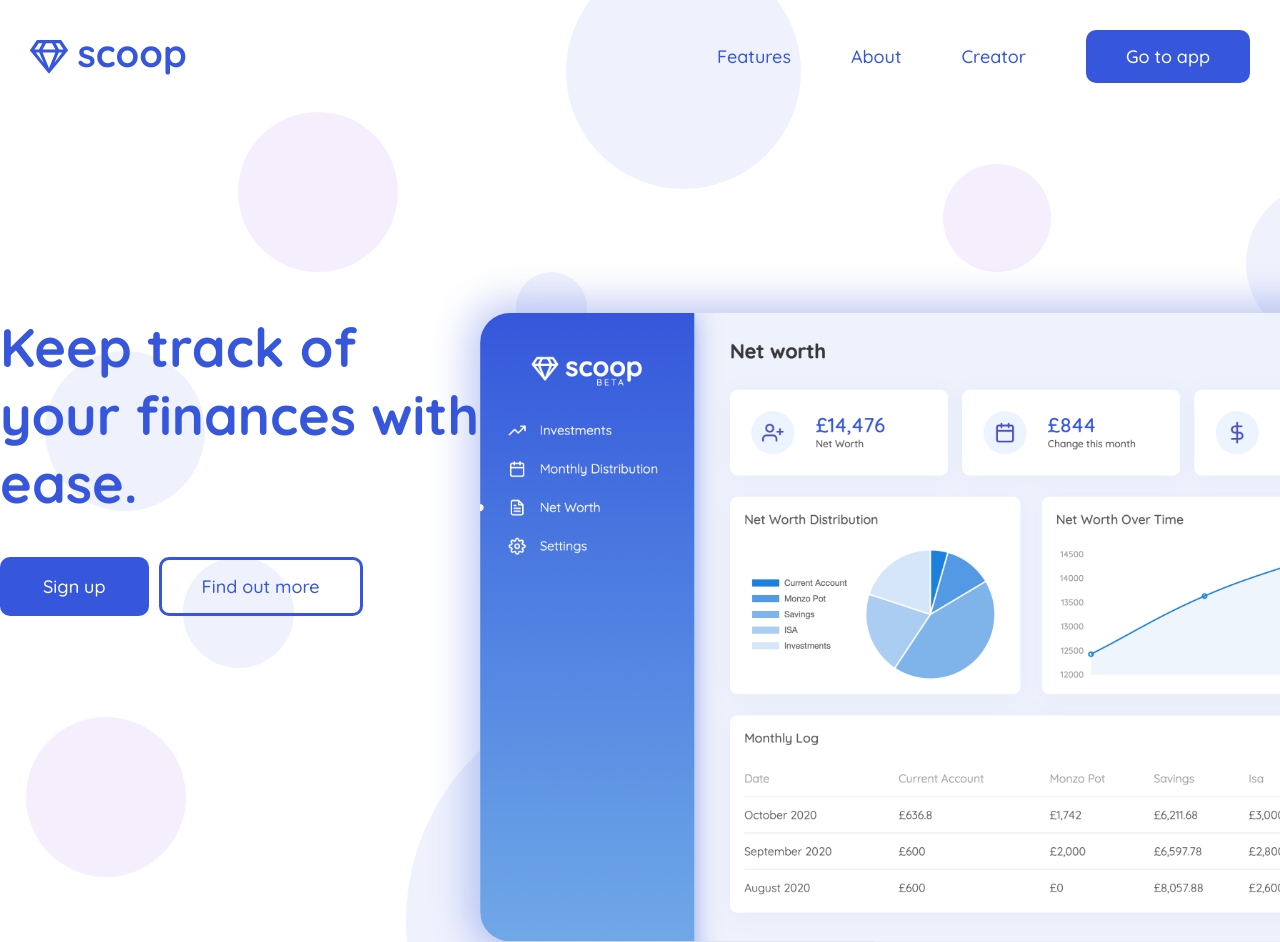
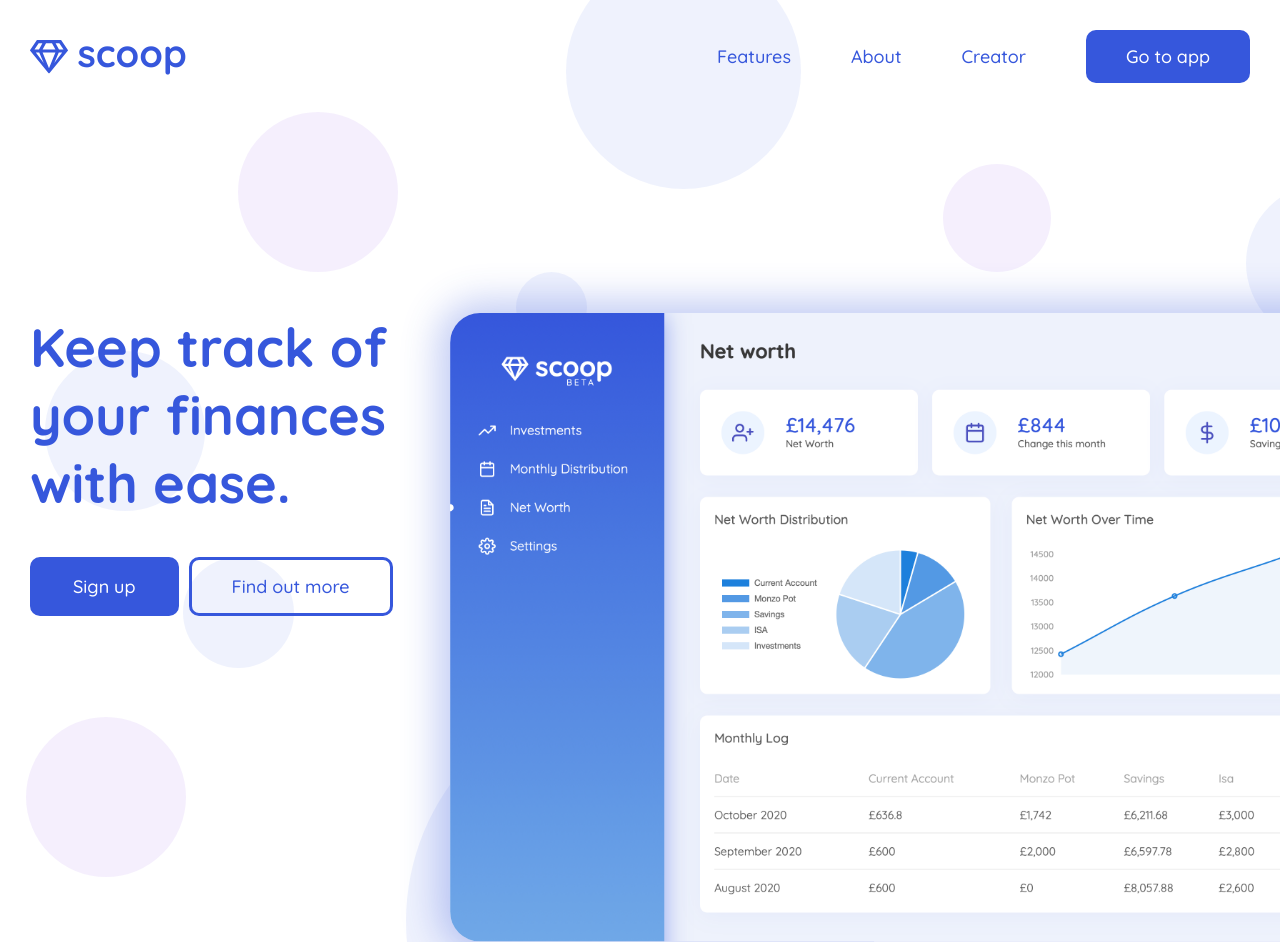
Before and after one commit to danielcornock/scoop-marketing-page, a Jekyll site: the page built from index.md, in a window 1280 px wide. Built offline with Jekyll 4.4.1, drawn with Linux system fonts in a browser that asks for light colours.

Commit message:
Remove site and add padding to page container

```diff
--- a/_includes/header/header.html
+++ b/_includes/header/header.html
@@ -8,7 +8,7 @@
     <a href="" class="Header-navItem">About</a>
     <a href="" class="Header-navItem">Creator</a>
     <a
-      href="http://app.scoopfinance.co.uk"
+      href="https://app.scoopfinance.co.uk"
       class="Header-navItem Header-appButton"
       >Go to app</a
     >
--- a/_sass/_mixins.scss
+++ b/_sass/_mixins.scss
@@ -1,4 +1,6 @@
 @mixin page-container {
-  max-width: 1400px;
+  max-width: 1450px;
+  padding-left: $spacing-30;
+  padding-right: $spacing-30;
   margin: auto;
 }
```
Also changed, not shown: 8 other files.
